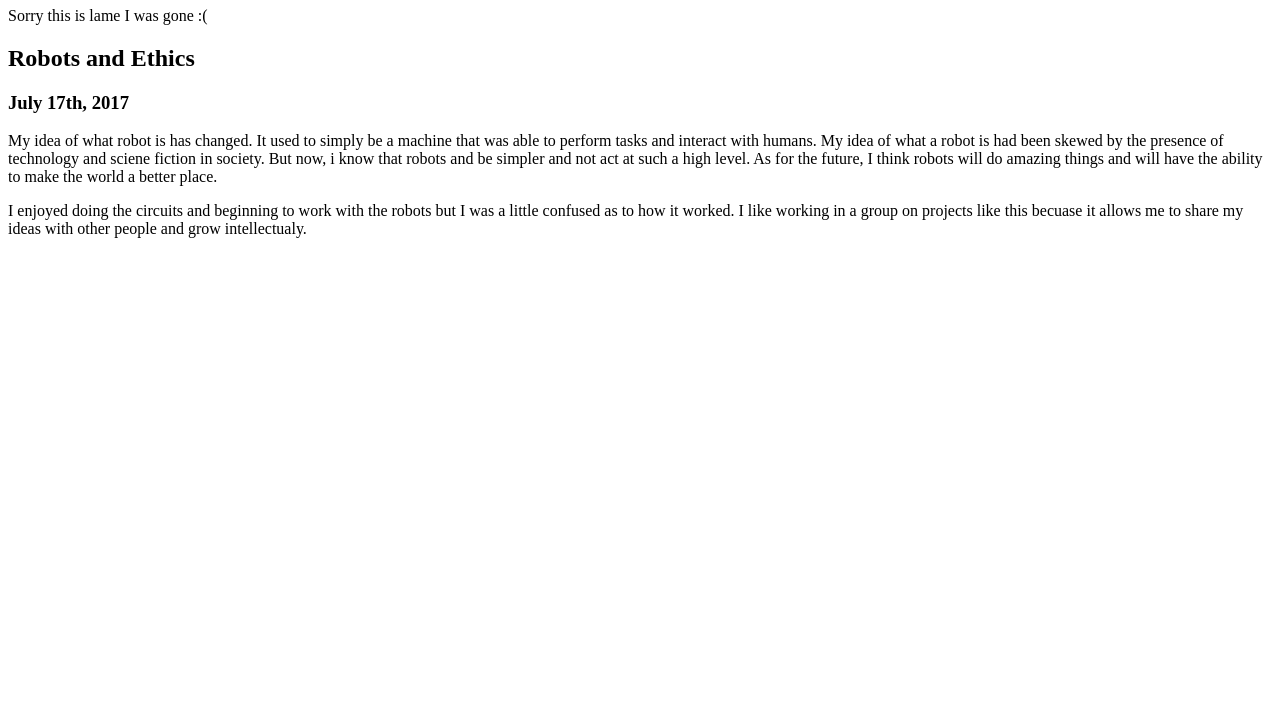
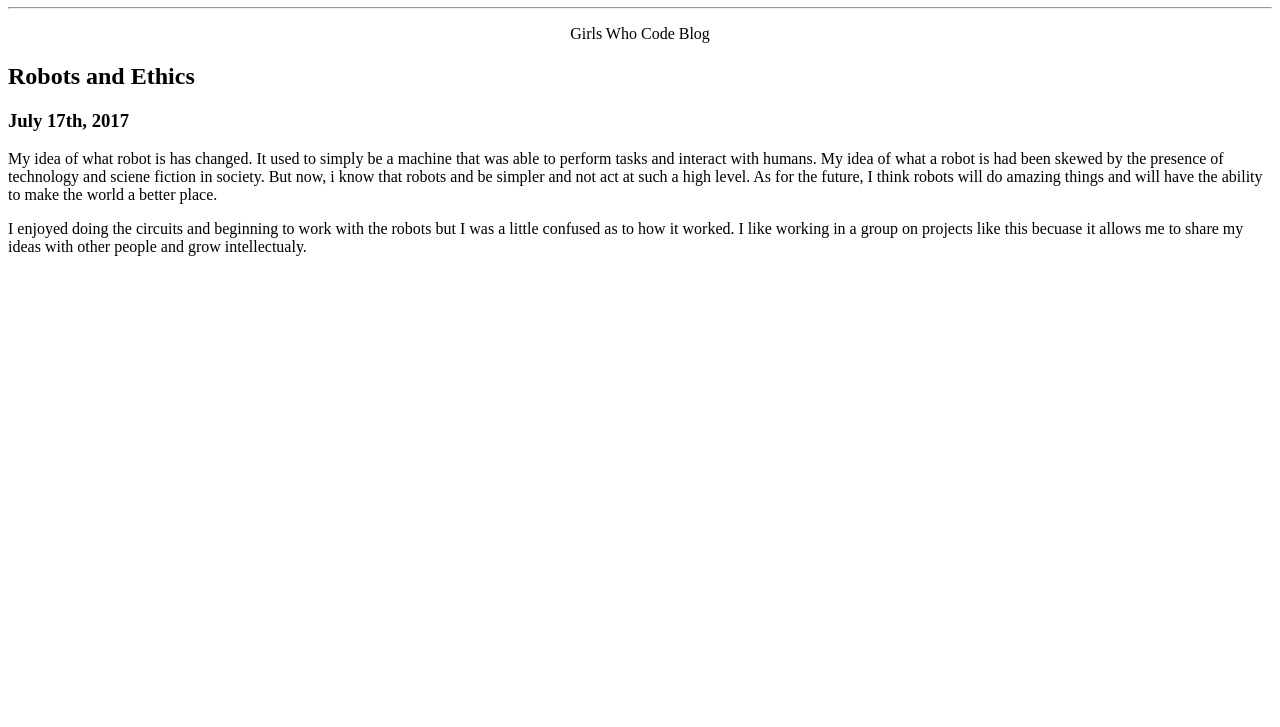
Before and after one commit to kenzierutherford/portfolio, a plain HTML site: page aboutme.html in a window 1280 px wide. Shown: the part 73-800 px from the top of the page. Drawn offline with Linux system fonts and the light colour scheme.

Commit message:
Update aboutme.html

```diff
--- a/aboutme.html
+++ b/aboutme.html
@@ -6,7 +6,8 @@
 
 <body>
 <h1 style ="text-align:center;">Kenzie Rutherford</h1>
-<p>Sorry this is lame I was gone :(</p>
+<hr></hr>
+<p style ="text-align:center;">Girls Who Code Blog</p>
 </body>
 
 <body>
```
